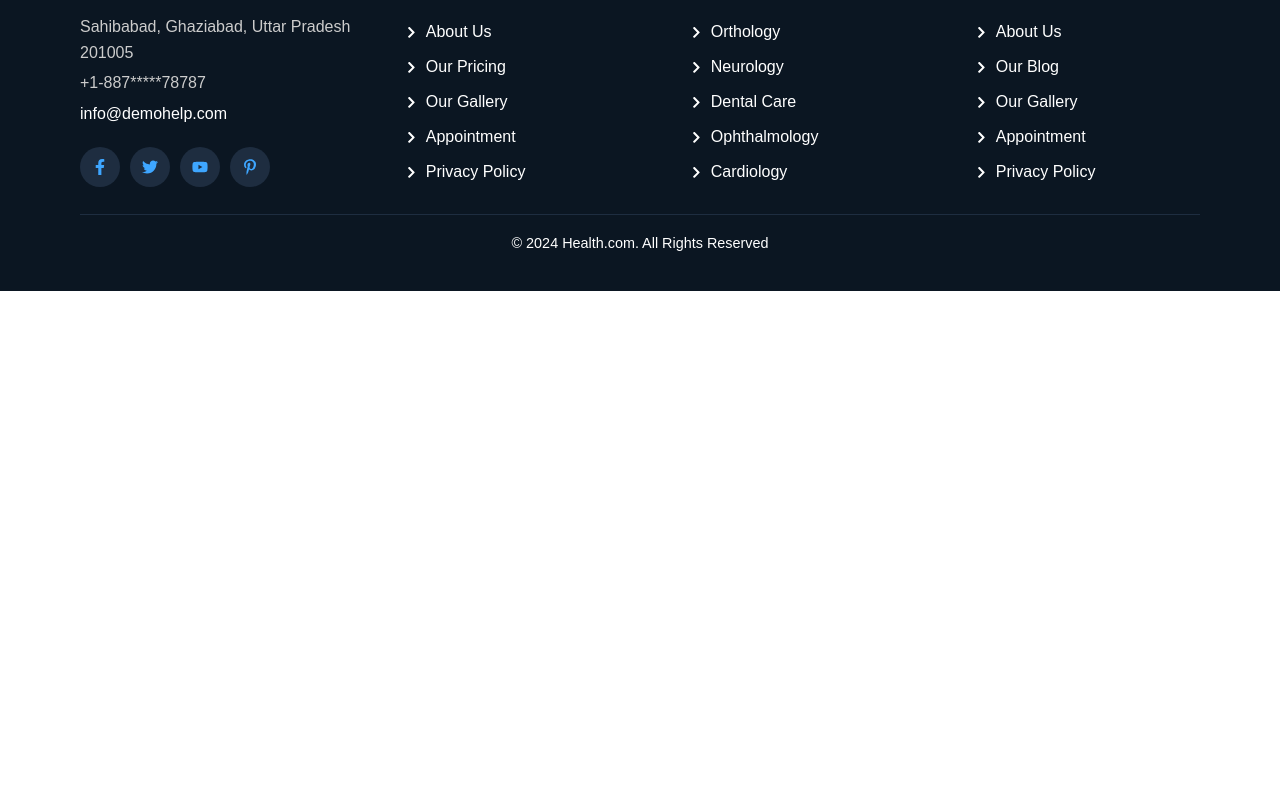
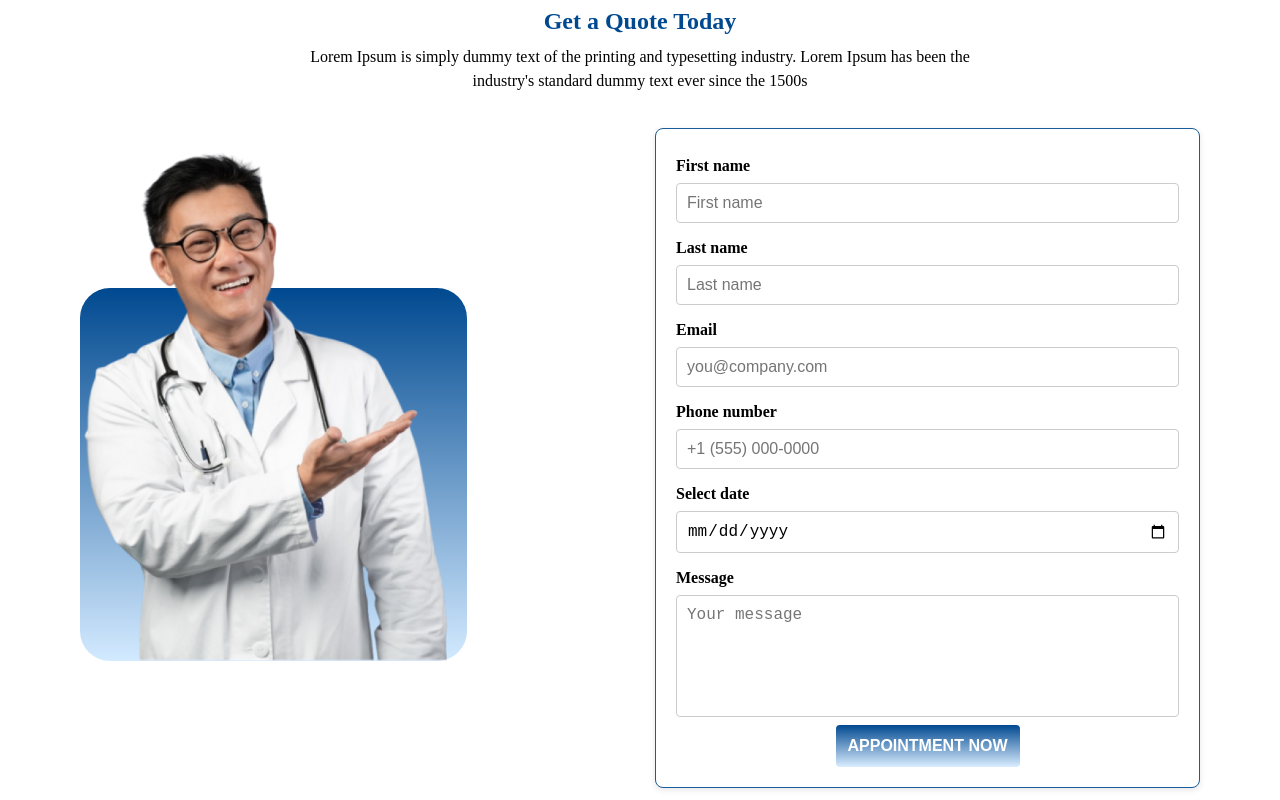
Before and after one commit to majbaulhoque/HealthX-Ventures, a React (Vite) app: page / in a window 1280 px wide. Shown: the part 3020-3820 px from the top of the page. Before the commit the page ends 3311 px from the top, so only its background shows below. Built offline with nearby package versions, Linux system fonts and the light colour scheme.

Commit message:
create appointment page

```diff
--- /dev/null
+++ b/src/Component/Appointment/Appointment.css
@@ -0,0 +1,128 @@
+.appointment-container {
+    display: flex;
+    justify-content: space-between;
+    align-items: flex-start;
+    flex-wrap: wrap;
+    max-width: 1120px;
+    margin: 0 auto;
+    padding-bottom: 70px;
+    gap: 30px;
+}
+
+.appointment-header {
+    display: flex;
+    align-items: center;
+    justify-content: center;
+    margin-bottom: 20px;
+    padding-top: 50px;
+}
+
+.appointment-quote-title {
+    font-size: 24px;
+    font-weight: bold;
+    color: #004990;
+    margin-bottom: 10px;
+    text-align: center;
+}
+
+.appointment-quote-description {
+    font-size: 16px;
+    color: black;
+    line-height: 1.5;
+    max-width: 700px;
+    text-align: center;
+    margin: auto;
+    padding-bottom: 35px;
+}
+
+.appointment-image-container {
+    position: relative;
+    flex: 1;
+    display: flex;
+    justify-content: start;
+    align-items: center;
+}
+
+.appointment-background-shape {
+    position: absolute;
+    background: linear-gradient(180deg, #004990, #D3EAFF);
+    width: 71%;
+    height: 70%;
+    border-radius: 30px;
+    z-index: 0;
+    top: 30%;
+}
+
+.appointment-doctor-image {
+    position: relative;
+    z-index: 1;
+    max-width: 70%;
+    height: auto;
+    object-fit: cover;
+}
+
+.appointment-form-container {
+    flex: 1;
+    display: flex;
+    justify-content: flex-end;
+    align-items: center;
+}
+
+.appointment-form {
+    width: 100%;
+    max-width: 600px;
+    padding: 20px;
+    border: 1px solid #195B9C;
+    border-radius: 8px;
+    box-shadow: 0 2px 6px rgba(0, 0, 0, 0.1);
+    background-color: #fff;
+}
+
+.appointment-form-group {
+    display: flex;
+    flex-direction: column;
+    padding: 8px 0;
+}
+
+.appointment-form-group label {
+    margin-bottom: 8px;
+    font-weight: bold;
+    color: black;
+}
+
+.appointment-form-group input,
+.appointment-form-group textarea {
+    padding: 10px;
+    border: 1px solid #ccc;
+    border-radius: 4px;
+    font-size: 16px;
+}
+
+.appointment-form-group input:focus,
+.appointment-form-group textarea:focus {
+    border-color: #004990;
+    outline: none;
+}
+
+.appointment-form-group textarea {
+    resize: none;
+    height: 100px;
+}
+
+.appointment-btn {
+    margin: auto;
+    display: block;
+    padding: 12px;
+    background: linear-gradient(to bottom, #014990, #DAEDFF);
+    color: white;
+    font-size: 16px;
+    font-weight: bold;
+    border: none;
+    border-radius: 4px;
+    cursor: pointer;
+    transition: background-color 0.3s ease;
+}
+
+.appointment-btn:hover {
+    background: linear-gradient(to bottom, #DAEDFF, #014990);
+}
--- /dev/null
+++ b/src/Component/Appointment/Appointment.jsx
@@ -0,0 +1,92 @@
+import Doctor from '../../../public/Image/appointment.png';
+import Logo from '../../../public/Image/commonLogo.png';
+import "./Appointment.css";
+
+const Appointment = () => {
+    return (
+        <div>
+            <div className="appointment-header">
+                <img src={Logo} alt="" className="appointment-logo" />
+                <p className="appointment-contact">Contact Us</p>
+            </div>
+            <h3 className="appointment-quote-title">Get a Quote Today</h3>
+            <p className="appointment-quote-description">
+                Lorem Ipsum is simply dummy text of the printing and typesetting industry. Lorem Ipsum has been the industry{`'`}s standard dummy text ever since the 1500s
+            </p>
+            <div className="appointment-section">
+                <div className="appointment-container">
+                    {/* Left Section: Doctor's Image */}
+                    <div className="appointment-image-container">
+                        <div className="appointment-background-shape"></div>
+                        <img
+                            src={Doctor}
+                            alt="Doctor"
+                            className="appointment-doctor-image"
+                        />
+                    </div>
+
+                    {/* Right Section: Appointment Form */}
+                    <div className="appointment-form-container">
+                        <form className="appointment-form">
+                            <div className="appointment-form-row">
+                                <div className="appointment-form-group">
+                                    <label htmlFor="first-name">First name</label>
+                                    <input
+                                        type="text"
+                                        id="first-name"
+                                        name="first-name"
+                                        placeholder="First name"
+                                    />
+                                </div>
+                                <div className="appointment-form-group">
+                                    <label htmlFor="last-name">Last name</label>
+                                    <input
+                                        type="text"
+                                        id="last-name"
+                                        name="last-name"
+                                        placeholder="Last name"
+                                    />
+                                </div>
+                            </div>
+                            <div className="appointment-form-group">
+                                <label htmlFor="email">Email</label>
+                                <input
+                                    type="email"
+                                    id="email"
+                                    name="email"
+                                    placeholder="you@company.com"
+                                />
+                            </div>
+                            <div className="appointment-form-group">
+                                <label htmlFor="phone-number">Phone number</label>
+                                <input
+                                    type="tel"
+                                    id="phone-number"
+                                    name="phone-number"
+                                    placeholder="+1 (555) 000-0000"
+                                />
+                            </div>
+                            <div className="appointment-form-group">
+                                <label htmlFor="date">Select date</label>
+                                <input type="date" id="date" name="date" />
+                            </div>
+                            <div className="appointment-form-group">
+                                <label htmlFor="message">Message</label>
+                                <textarea
+                                    id="message"
+                                    name="message"
+                                    placeholder="Your message"
+                                ></textarea>
+                            </div>
+                            <button type="submit" className="appointment-btn">
+                                APPOINTMENT NOW
+                            </button>
+                        </form>
+                    </div>
+                </div>
+            </div>
+        </div>
+    );
+};
+
+export default Appointment;
--- a/src/Pages/Home/Home.jsx
+++ b/src/Pages/Home/Home.jsx
@@ -1,3 +1,4 @@
+import Appointment from "../../Component/Appointment/Appointment";
 import Banner from "../../Component/Banner/Banner";
 import ChooseUs from "../../Component/Choose Us/ChooseUs";
 import Services from "../../Component/Services/Services";
@@ -10,6 +11,7 @@ const Home = () => {
             <Services />
             <ChooseUs />
             <Staffs />
+            <Appointment />
         </div>
     );
 };
```
Also changed, not shown: public/Image/appointment.png (added).
